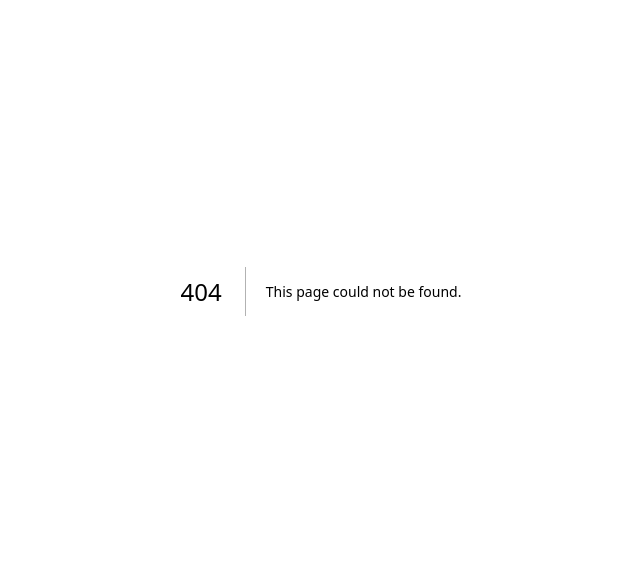
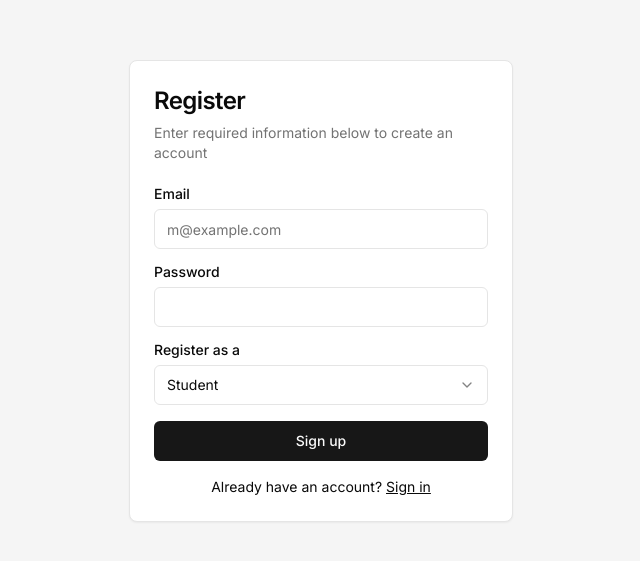
Before and after one commit to KERD-ORG/SCS-client, a Next.js app: page /register in a window 1280 px wide. Before the commit this address had no page. Shown: the part 109-670 px from the top of the page, without its empty margins (319-959 px from the left). Built offline with nearby package versions, Linux system fonts and the light colour scheme.

Commit message:
Add register page

```diff
--- a/src/app/login/page.jsx
+++ b/src/app/login/page.jsx
@@ -61,7 +61,7 @@ export function LoginForm() {
         </form>
         <div className="mt-4 text-center text-sm">
           Don&apos;t have an account?{" "}
-          <Link href="#" className="underline">
+          <Link href="/register" className="underline">
             Sign up
           </Link>
         </div>
--- /dev/null
+++ b/src/app/register/page.jsx
@@ -0,0 +1,103 @@
+"use client";
+import { Button } from "@/components/ui/button";
+import {
+  Card,
+  CardContent,
+  CardDescription,
+  CardHeader,
+  CardTitle,
+} from "@/components/ui/card";
+import { Input } from "@/components/ui/input";
+import { Label } from "@/components/ui/label";
+import {
+  Select,
+  SelectContent,
+  SelectItem,
+  SelectTrigger,
+  SelectValue,
+} from "@/components/ui/select";
+import Link from "next/link";
+import React, { useState } from "react";
+
+function Register() {
+  const [userType, setUserType] = useState("student");
+
+  const handleSubmit = async (e) => {
+    e.preventDefault();
+    const res = await fetch("http://localhost:8000/register/", {
+      method: "POST",
+      headers: {
+        "Content-Type": "application/json",
+      },
+      body: JSON.stringify({
+        email: e.target["email"].value,
+        password: e.target["password"].value,
+        type: userType
+      }),
+    });
+    const data = await res.json();
+    console.log(data);
+  };
+
+  return (
+    <div className="min-h-screen grid place-items-center bg-[whitesmoke]">
+      <Card className="mx-auto max-w-sm">
+        <CardHeader>
+          <CardTitle className="text-2xl">Register</CardTitle>
+          <CardDescription>
+            Enter required information below to create an account
+          </CardDescription>
+        </CardHeader>
+        <CardContent>
+          <form onSubmit={handleSubmit}>
+            <div className="grid gap-4">
+              <div className="grid gap-2">
+                <Label htmlFor="email">Email</Label>
+                <Input
+                  id="email"
+                  type="email"
+                  placeholder="m@example.com"
+                  required
+                />
+              </div>
+              <div className="grid gap-2">
+                <div className="flex items-center">
+                  <Label htmlFor="password">Password</Label>
+                </div>
+                <Input id="password" type="password" required />
+              </div>
+              <div className="grid gap-2">
+                <div className="flex items-center">
+                  <Label htmlFor="password">Register as a</Label>
+                </div>
+                <Select
+                  onValueChange={(e) => setUserType(e)}
+                  defaultValue={userType}
+                >
+                  <SelectTrigger>
+                    <SelectValue placeholder="Teacher or Student" />
+                  </SelectTrigger>
+                  <SelectContent>
+                    <SelectItem value="student">Student</SelectItem>
+                    <SelectItem value="teacher">Teacher</SelectItem>
+                  </SelectContent>
+                </Select>
+              </div>
+              <Button type="submit" className="w-full">
+                Sign up
+              </Button>
+            </div>
+          </form>
+          <div className="mt-4 text-center text-sm">
+            Already have an account?{" "}
+            <Link href="/login" className="underline">
+              Sign in
+            </Link>
+          </div>
+        </CardContent>
+      </Card>
+    </div>
+  );
+}
+
+export default Register;
```
